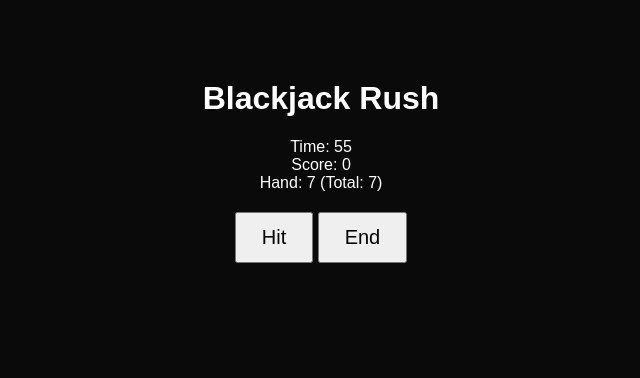
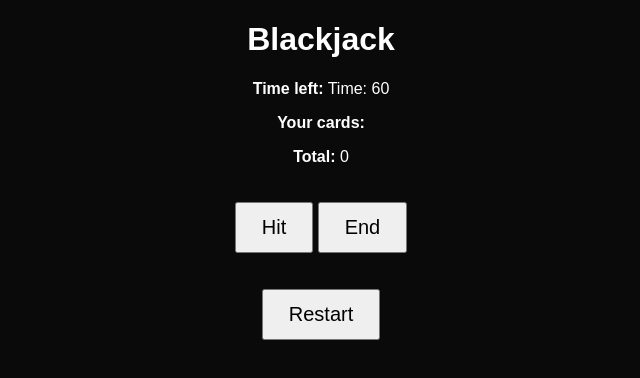
Before and after one commit to Ragdoll73/Blackjack-project, a plain HTML site: page index.html in a window 1280 px wide. Shown: the whole page, without its empty margins (319-959 px from the left). Drawn offline with Linux system fonts and the light colour scheme.

Commit message:
Update index.html

```diff
--- a/index.html
+++ b/index.html
@@ -1,22 +1,27 @@
 <!DOCTYPE html>
-<html>
+<html lang="en">
 <head>
-    <title>Blackjack Rush</title>
+    <meta charset="UTF-8">
+    <title>Blackjack</title>
     <link rel="stylesheet" href="style.css">
 </head>
 <body>
 
-<div class="game">
-    <h1>Blackjack Rush</h1>
+    <h1>Blackjack</h1>
 
-    <div id="timer">Time: 60</div>
-    <div id="score">Score: 0</div>
-    <div id="hand">Hand: </div>
+    <div id="game">
+        <p><strong>Time left:</strong> <span id="timer">10</span></p>
+        <p><strong>Your cards:</strong> <span id="cards"></span></p>
+        <p><strong>Total:</strong> <span id="total">0</span></p>
 
-    <button id="hitBtn">Hit</button>
-    <button id="endBtn">End</button>
-</div>
+        <button id="hitBtn">Hit</button>
+        <button id="endBtn">End</button>
 
-<script src="game.js"></script>
+        <p id="result"></p>
+
+        <button id="restartBtn" class="hidden">Restart</button>
+    </div>
+
+    <script src="game.js"></script>
 </body>
 </html>
```
